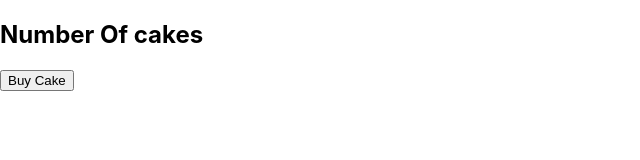
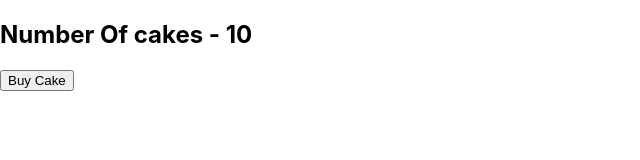
Before and after one commit to charlieScript/React-redux, a React (Create React App) app: page / in a window 1280 px wide. Shown: the top 160 px of the page, without its empty margins (0-640 px from the left). Built offline with nearby package versions, Linux system fonts and the light colour scheme.

Commit message:
connect function

```diff
--- a/src/App.js
+++ b/src/App.js
@@ -1,12 +1,15 @@
 import React from 'react';
+import { Provider } from 'react-redux';
+import store from "./redux/store";
 import CakeContainer from './components/CakeContainer';
-
 
 function App() {
   return (
-    <div className="App">
-      <CakeContainer />
-    </div>
+    <Provider store={store}>
+      <div className="App">
+        <CakeContainer />
+      </div>
+    </Provider>
   );
 }
 
--- a/src/components/CakeContainer.js
+++ b/src/components/CakeContainer.js
@@ -1,12 +1,29 @@
-import React from 'react'
+import React from 'react';
+import { buyCake } from '../redux';
+import { connect } from 'react-redux';
 
-function CakeContainer() {
+function CakeContainer(props) {
   return (
     <div>
-      <h2>Number Of cakes</h2>
-      <button>Buy Cake</button>
+      <h2>Number Of cakes - {props.numOfCakes}</h2>
+      <button onClick={props.buyCake}>Buy Cake</button>
     </div>
-  )
+  );
 }
 
-export default CakeContainer
+const mapStateToProps = (state) => {
+  return {
+    numOfCakes: state.numOfCakes,
+  };
+};
+
+const mapDispatchToProps = (dispatch) => {
+  return {
+    buyCake: () => dispatch(buyCake()),
+  };
+};
+
+export default connect(
+  mapStateToProps,
+  mapDispatchToProps
+)(CakeContainer);
--- a/src/redux/cakes/CakeActions.js
+++ b/src/redux/cake/cakeActions.js
@@ -1,4 +1,4 @@
-import { BUY_CAKE } from "./CakeTypes";
+import { BUY_CAKE } from "./cakeTypes";
 
 export const buyCake = () => {
   return {
--- /dev/null
+++ b/src/redux/cake/cakeReducer.js
@@ -0,0 +1,19 @@
+import { BUY_CAKE } from './cakeTypes';
+
+const initialState = {
+  numOfCakes: 10,
+};
+
+const cakeReducer = (state = initialState, action) => {
+  switch (action.type) {
+    case BUY_CAKE:
+      return {
+        ...state,
+        numOfCakes: state.numOfCakes - 1,
+      };
+    default:
+      return state;
+  }
+};
+
+export default cakeReducer;
--- /dev/null
+++ b/src/redux/index.js
@@ -0,0 +1 @@
+export {buyCake} from './cake/cakeActions'
--- /dev/null
+++ b/src/redux/store.js
@@ -0,0 +1,6 @@
+import { createStore } from "redux";
+import cakeReducer from "./cake/cakeReducer";
+
+const store = createStore(cakeReducer)
+
+export default store
```
Also changed, not shown: src/redux/cake/cakeTypes.js (renamed from src/redux/cakes/CakeTypes.js).
